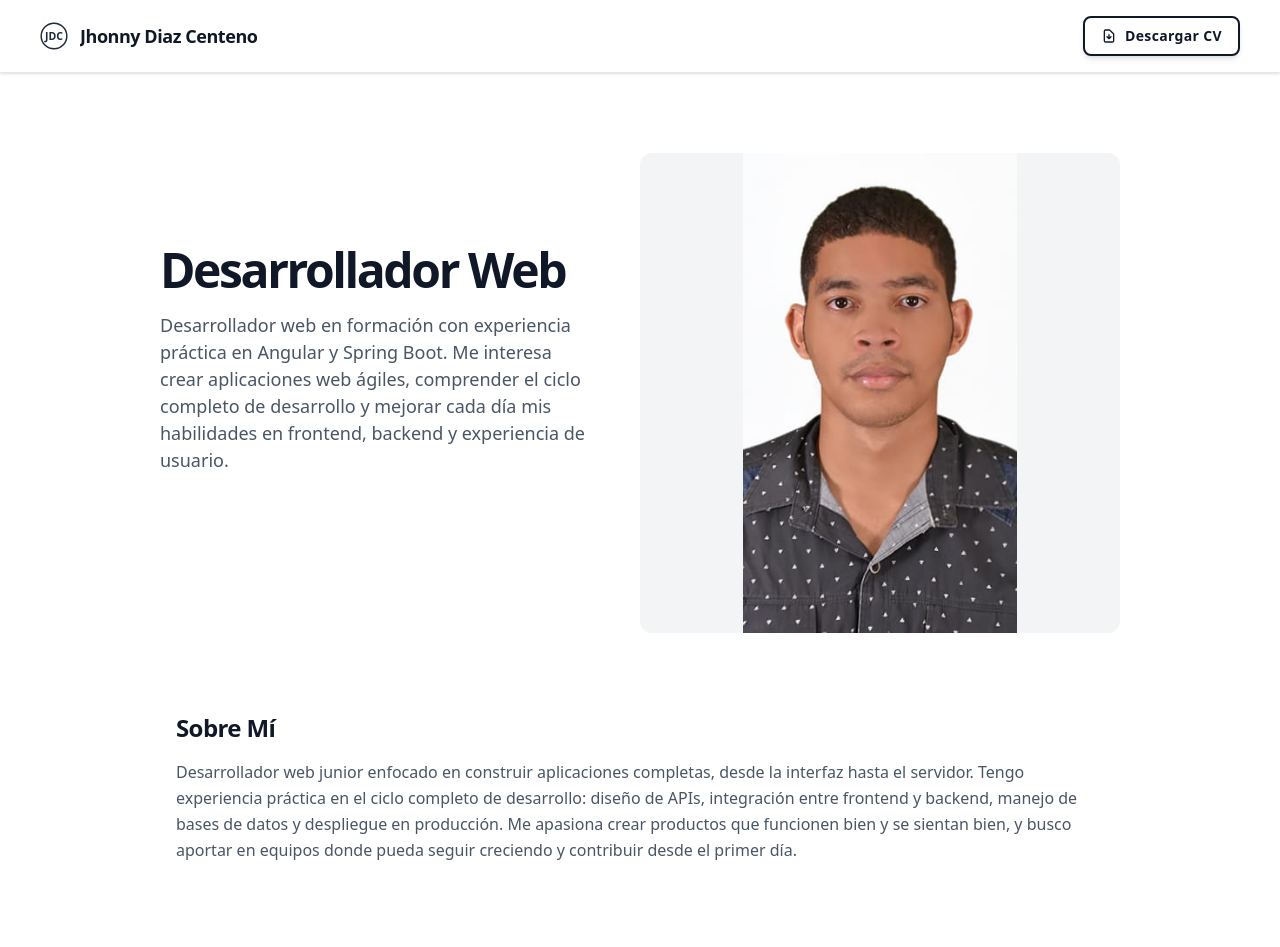
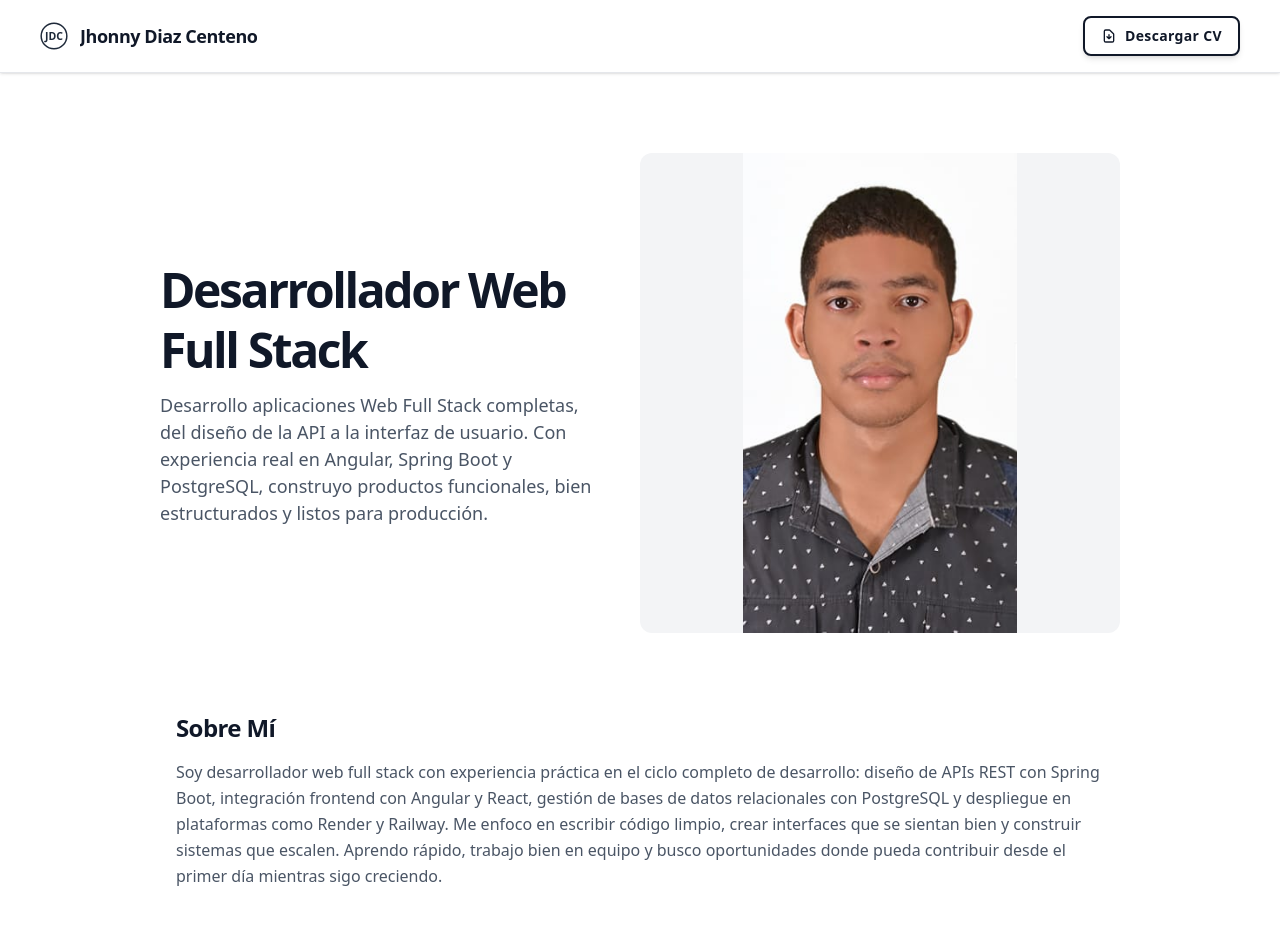
Before and after one commit to JhonnyDiaz4753/Portafolio-Jhonny-Diaz, an Angular app: page / in a window 1280 px wide. Shown: the top 947 px of the page. Built offline with nearby package versions, Linux system fonts and the light colour scheme.

Commit message:
Mejoras al contenido

```diff
--- a/src/app/components/about/about.html
+++ b/src/app/components/about/about.html
@@ -5,10 +5,11 @@
     Sobre Mí
   </h2>
   <p class="text-gray-600 dark:text-gray-300 text-base font-normal leading-relaxed px-4">
-    Desarrollador web junior enfocado en construir aplicaciones completas, desde la interfaz hasta
-    el servidor. Tengo experiencia práctica en el ciclo completo de desarrollo: diseño de APIs,
-    integración entre frontend y backend, manejo de bases de datos y despliegue en producción. Me
-    apasiona crear productos que funcionen bien y se sientan bien, y busco aportar en equipos donde
-    pueda seguir creciendo y contribuir desde el primer día.
+    Soy desarrollador web full stack con experiencia práctica en el ciclo completo de desarrollo:
+    diseño de APIs REST con Spring Boot, integración frontend con Angular y React, gestión de bases
+    de datos relacionales con PostgreSQL y despliegue en plataformas como Render y Railway. Me
+    enfoco en escribir código limpio, crear interfaces que se sientan bien y construir sistemas que
+    escalen. Aprendo rápido, trabajo bien en equipo y busco oportunidades donde pueda contribuir
+    desde el primer día mientras sigo creciendo.
   </p>
 </section>
--- a/src/app/components/hero/hero.html
+++ b/src/app/components/hero/hero.html
@@ -5,17 +5,14 @@
         <h1
           class="text-4xl md:text-5xl font-black leading-tight tracking-tighter text-gray-900 dark:text-white"
         >
-          Desarrollador Web
+         Desarrollador Web Full Stack
         </h1>
         <p class="text-base md:text-lg font-normal leading-normal text-gray-600 dark:text-gray-300">
-          Desarrollador web en formación con experiencia práctica en Angular y Spring Boot. Me interesa crear aplicaciones web ágiles, comprender el ciclo completo de desarrollo y mejorar cada día mis habilidades en frontend, backend y experiencia de usuario.
+          Desarrollo aplicaciones Web Full Stack completas, del diseño de la API a la interfaz de usuario. Con
+          experiencia real en Angular, Spring Boot y PostgreSQL, construyo productos funcionales,
+          bien estructurados y listos para producción.
         </p>
       </div>
-      <button
-        class="flex self-center lg:self-start min-w-[84px] max-w-[480px] cursor-pointer items-center justify-center overflow-hidden rounded-lg h-12 px-6 bg-primary text-white text-base font-bold leading-normal tracking-[0.015em] hover:bg-primary/90 transition-colors"
-      >
-        <span class="truncate">Ver Proyectos</span>
-      </button>
     </div>
 
     <!-- Imagen mejorada -->
```
Lines whose indentation alone changed are shown as unchanged.
